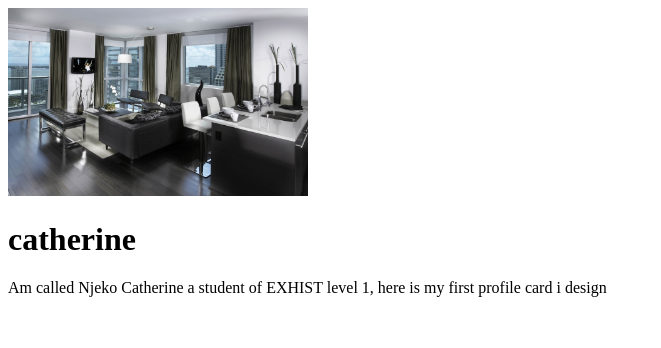
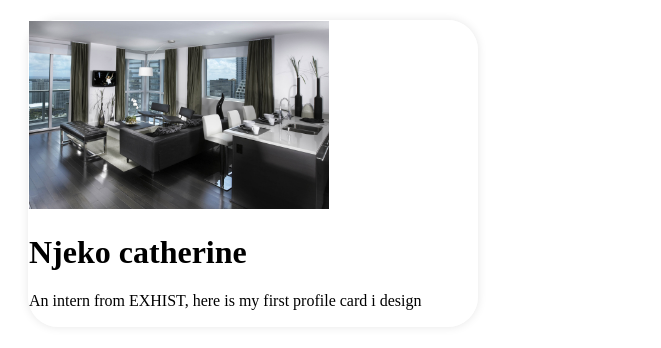
Before and after one commit to njeko46/profile-card, a plain HTML site: page Index.html in a window 1280 px wide. Shown: the whole page, without its empty margins (0-661 px from the left). Drawn offline with Linux system fonts and the light colour scheme.

Commit message:
Add files via upload

```diff
--- a/Index.html
+++ b/Index.html
@@ -5,10 +5,10 @@
 <link rel="stylesheet" href="./style.css">
 </head>
 <body>
-<div class="profile-image">
+<div class="profile-card">
 <img src="Pic.JPG"width="300px";height="150px" alt="Profile Picture">
-<h1> catherine</h1>
-<p> Am called Njeko Catherine a student of EXHIST level 1, here is my first profile card i design</p>
-
+<h1> Njeko catherine</h1>
+<p> An intern from  EXHIST, here is my first profile card i design</p>
+</div>
 </body>
 </html>
--- a/style.css
+++ b/style.css
@@ -1,11 +1,10 @@
-.card {
-width:120px;
-margin:80px auto;
-background-color: gray
-padding:20px
-
+.profile-card{
+	width:35vw;
+	height: auto;
+	margin: 20px;
+	box-shadow: 0 0 10px rgba(0, 0, 0, 0.1);
+	border: 1px solid white;
+	border-radius: 30px;
+	align-items: center;
 
 }
-* {
-	bsckground-color;
-}
```
